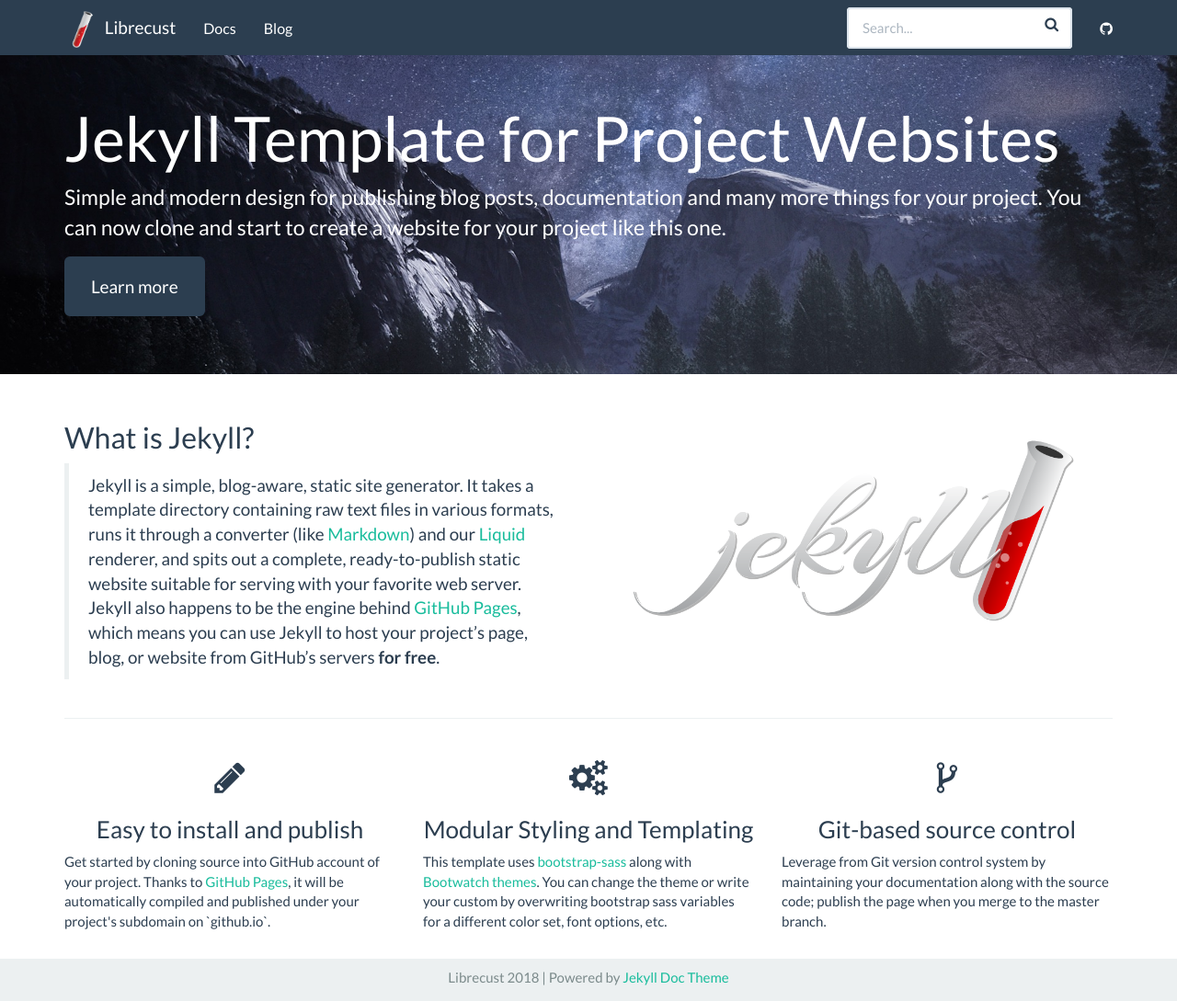
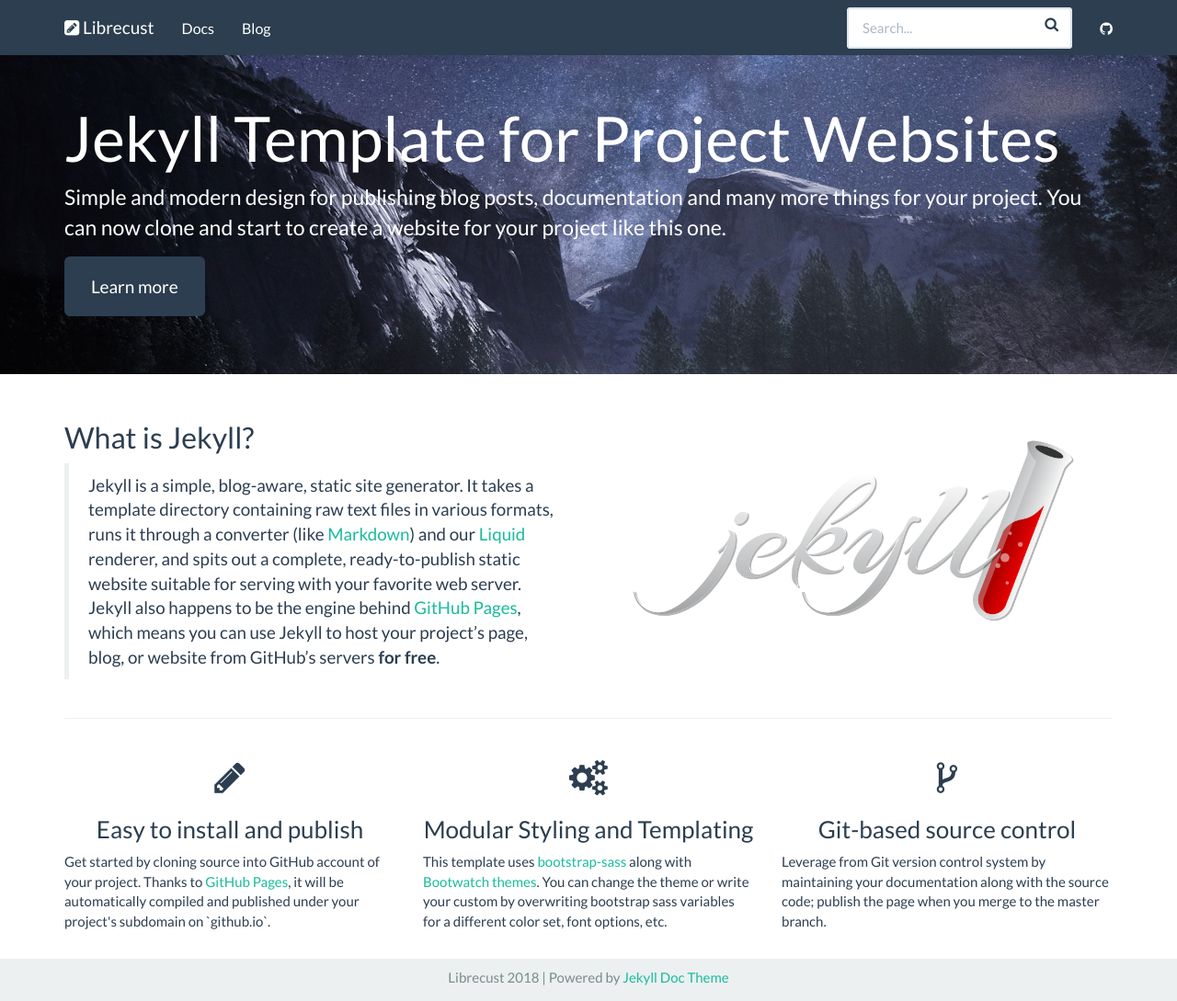
Before and after one commit to eellak/gsoc2018-librecust, a Jekyll site: the page built from docs/index.html, in a window 1280 px wide and 1089 px high. Shown: the whole window at 92% size. Built offline with Jekyll 4.4.1, drawn with Linux system fonts in a browser that asks for light colours; nearby versions of some CDN libraries.

Commit message:
change fa icon

```diff
--- a/docs/_includes/topnav.html
+++ b/docs/_includes/topnav.html
@@ -8,7 +8,7 @@
         <span class="icon-bar"></span>
       </button>
             <a class="navbar-brand" href="{{ site.baseurl }}/">
-                <span><img src="{{site.baseurl}}/img/logonav.png"></span> {{ site.title }}
+                <span><i class="fa fa-pencil-square" aria-hidden="true"></i></span> {{ site.title }}
             </a>
         </div>
         <div id="navbar" class="collapse navbar-collapse">
```
